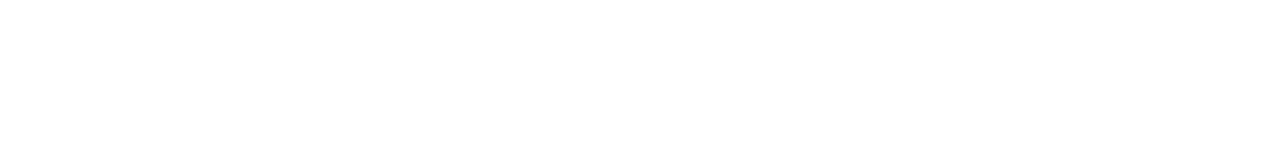
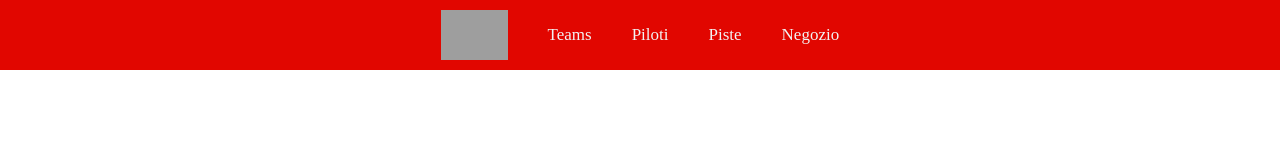
Before and after one commit to CornFlekk/F1-ECommerceUnofficial, a plain HTML site: page E-Commerce/index.html in a window 1280 px wide. Drawn offline with Linux system fonts and the light colour scheme; grey boxes are pictures that could not be loaded; a web font is replaced by a local one.

Commit message:
creazione della tabella di navigazione

```diff
--- /dev/null
+++ b/E-Commerce/index.css
@@ -0,0 +1,55 @@
+@font-face {
+	font-family: 'F1Regular';
+	src: url('https://www.formula1.com/etc/designs/fom-website/fonts/F1Regular/Formula1-Regular.woff2');
+}
+@font-face {
+	font-family: 'F1Wide';
+	src: url('https://www.formula1.com/etc/designs/fom-website/fonts/F1Wide/Formula1-Wide.woff2');
+}
+@font-face {
+	font-family: 'F1Bold';
+	src: url('https://www.formula1.com/etc/designs/fom-website/fonts/F1Bold/Formula1-Bold.woff2');
+}
+
+body {
+	margin: 0;
+}
+
+div.nav {
+	display: sticky;
+	width:100%;
+	background-color: #e10600;
+}
+
+nav {
+	display: table;
+	margin-left: auto;
+	margin-right: auto;
+	height: 70px;
+	width: 10%;
+  background-color: #e10600;
+	z-index: 1;
+}
+
+nav a {
+	display: table-cell;
+	border-spacing: 0;
+  border-collapse: collapse;
+	vertical-align: middle;
+	font-family: F1Regular;
+	font-size: 17px;
+	text-decoration: none;
+  color: #f2f2f2;
+  padding-left: 20px;
+	padding-right: 20px;
+}
+
+nav a img {
+	height: 50px;
+}
+
+nav a:hover {
+	transition: 0.15s ease;
+  background-color: #15151e;
+  color: white;
+}
--- a/E-Commerce/index.html
+++ b/E-Commerce/index.html
@@ -1,9 +1,20 @@
 <html>
 	<head>
-
+		<title>F1 Unofficial</title>
+		<link rel="stylesheet" href="index.css">
+		<link rel="icon" href="https://www.formula1.com/etc/designs/fom-website/icon192x192.png">
 	</head>
 
 	<body>
-
+		<div class="nav">
+			<nav>
+				<a href=""><img src="https://www.formula1.com/etc/designs/fom-website/images/f1_logo.svg"></a>
+			  <a href="#Teams">Teams</a>
+			  <a href="#Piloti">Piloti</a>
+			  <a href="#Piste">Piste</a>
+			  <a href="#Negozio">Negozio</a>
+			</nav>
+		</div>
 	</body>
+	<script src="index.js"></script>
 </html>
```
Also changed, not shown: E-Commerce/index.js (added).
